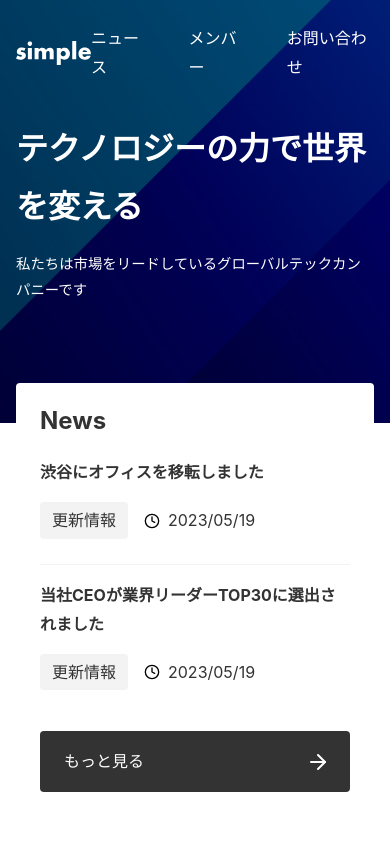
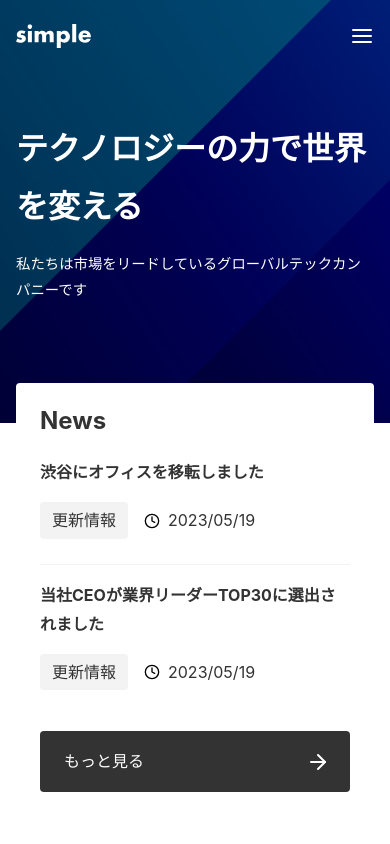
Before and after one commit to sazumy/my-next-project, a Next.js app: page / in a window 390 px wide. Shown: the top 844 px of the page. Built offline with nearby package versions, Linux system fonts and the light colour scheme.

Commit message:
ハンバーガーメニューの追加

```diff
--- a/app/_components/Header/index.tsx
+++ b/app/_components/Header/index.tsx
@@ -1,8 +1,9 @@
 import React from "react";
 import Image from "next/image";
-import Link from "next/link";
 
 import styles from "./index.module.css";
+import Link from "next/link";
+import Menu from "../Menu";
 
 const Header = () => {
   return (
@@ -17,19 +18,7 @@ const Header = () => {
           priority
         />
       </Link>
-      <nav>
-        <ul className={styles.items}>
-          <li>
-            <Link href="/news">ニュース</Link>
-          </li>
-          <li>
-            <Link href="/members">メンバー</Link>
-          </li>
-          <li>
-            <Link href="/contact">お問い合わせ</Link>
-          </li>
-        </ul>
-      </nav>
+      <Menu />
     </header>
   );
 };
--- /dev/null
+++ b/app/_components/Menu/index.module.css
@@ -0,0 +1,45 @@
+.items {
+  display: flex;
+  color: #fff;
+  gap: 40px;
+}
+
+.button {
+  display: none;
+}
+
+@media (max-width: 640px) {
+  .nav {
+    display: none;
+  }
+
+  .nav.open {
+    display: block;
+    position: fixed;
+    top: 0;
+    left: 0;
+    right: 0;
+    bottom: 0;
+    background-color: var(--color-bg-painted);
+    color: var(--color-text-unpainted);
+    padding: 24px 16px;
+  }
+
+  .items {
+    flex-direction: column;
+    gap: 24px;
+  }
+
+  .button {
+    display: flex;
+    background: none;
+    border: none;
+    cursor: pointer;
+  }
+
+  .close {
+    position: absolute;
+    top: 24px;
+    right: 16px;
+  }
+}
--- /dev/null
+++ b/app/_components/Menu/index.tsx
@@ -0,0 +1,34 @@
+"use client";
+
+import Link from "next/link";
+import Image from "next/image";
+
+import styles from "./index.module.css";
+
+const Menu = () => {
+  const open = () => {
+    document.querySelector("nav")?.classList.add(styles.open);
+  };
+  return (
+    <div>
+      <nav className={styles.nav}>
+        <ul className={styles.items}>
+          <li>
+            <Link href="/news">ニュース</Link>
+          </li>
+          <li>
+            <Link href="/members">メンバー</Link>
+          </li>
+          <li>
+            <Link href="/contact">お問い合わせ</Link>
+          </li>
+        </ul>
+      </nav>
+      <button className={styles.button} onClick={open}>
+        <Image src="/menu.svg" alt="メニュー" width={24} height={24} />
+      </button>
+    </div>
+  );
+};
+
+export default Menu;
```
